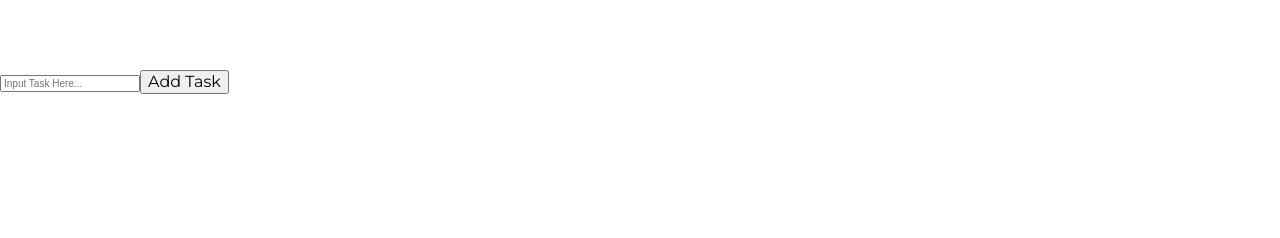
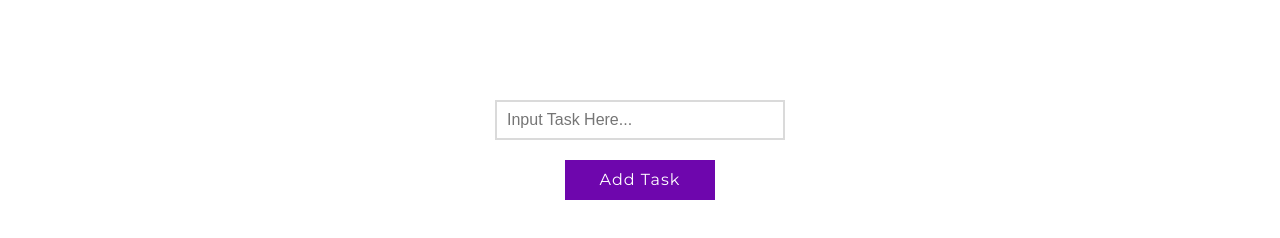
Before and after one commit to hindsjay/jayHindsJelloBoard, a React (Create React App) app: page / in a window 1280 px wide. Both pictures are taken after a click on the button "ENTER". Shown: the part 362-600 px from the top of the page. Built offline with nearby package versions, Linux system fonts and the light colour scheme; no server answers; the database is empty.

Commit message:
add minor revisions

```diff
--- a/src/components/Edit.js
+++ b/src/components/Edit.js
@@ -7,7 +7,6 @@ const Edit = (props) => {
         <input
           defaultValue={props.editingInput}
           onChange={props.editHandleChange}
-          required
         >
         </input>
         <button className="saveButton editModeButton" type="submit" onClick={props.saveTask}>Save</button>
--- a/src/components/Form.js
+++ b/src/components/Form.js
@@ -3,7 +3,7 @@ import React from 'react';
 // stateless component
 const Form = (props) => {
   return (
-    <form>
+    <form className="mainForm">
       <label htmlFor="taskInput" className="srOnly"></label>
       <input
         type="text"
```
